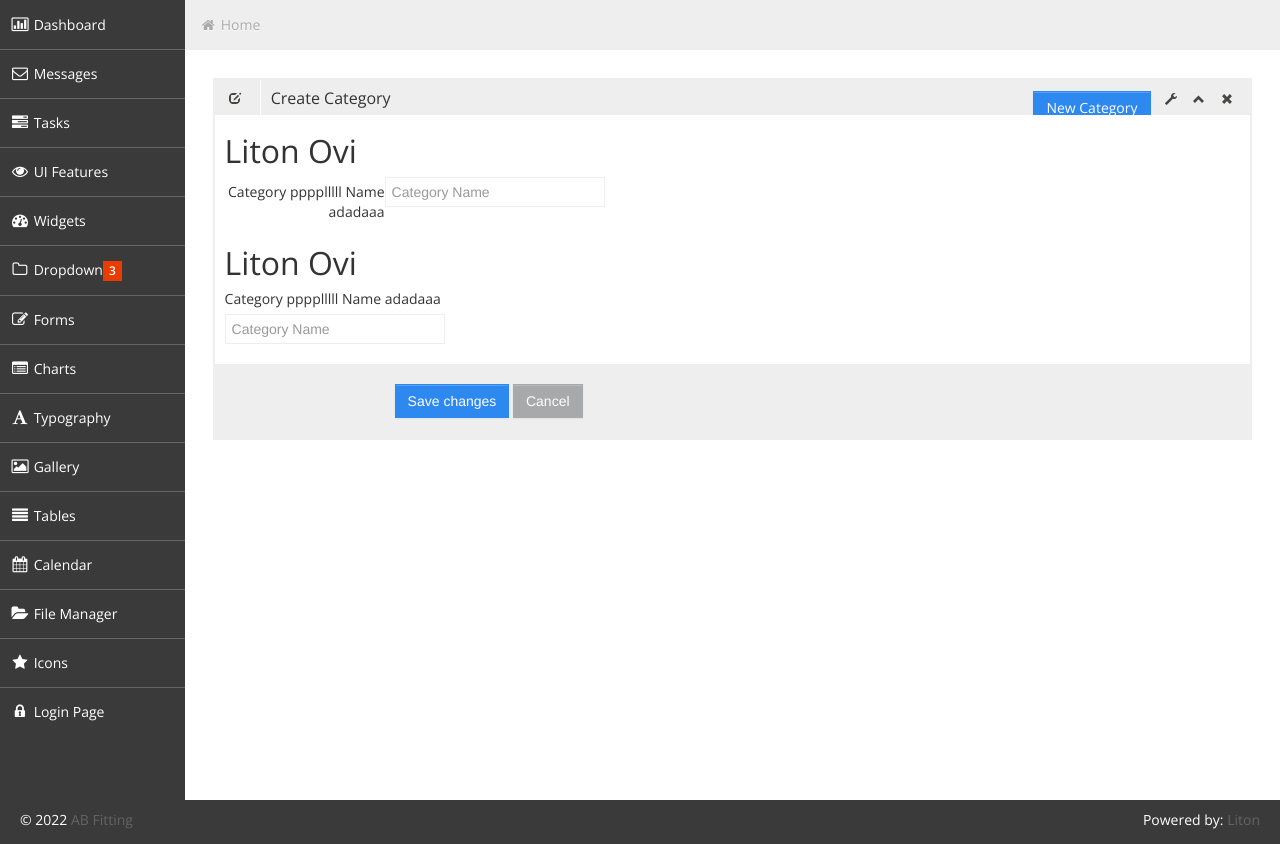
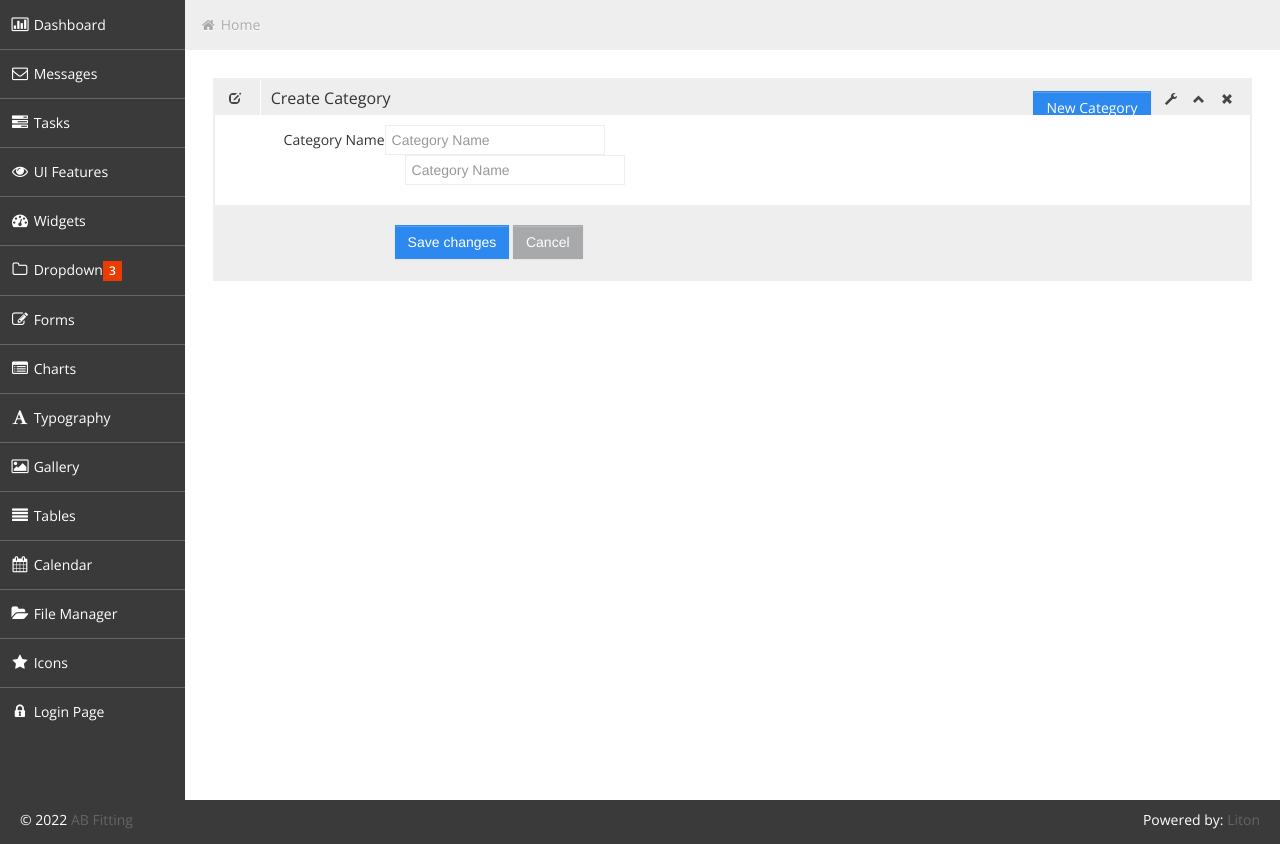
Before and after one commit to litonbairaggi/djabfitting, a Django app: page /category/create/ in a window 1280 px wide. Shown: the part 41-885 px from the top of the page. Run offline with Django 3.2, Linux system fonts and the light colour scheme; some libraries are stand-ins or nearby versions.

Commit message:
commit from my computer

```diff
--- a/category/forms.py
+++ b/category/forms.py
@@ -4,7 +4,8 @@ from django.forms import fields, widgets
 from .models import Category
 
 class CategoryForm(forms.ModelForm):
-    category_name = forms.CharField(label="Category pppplllll Name adadaaa", widget=forms.TextInput(attrs={'class': 'form-control', 'placeholder':'Category Name'}), required=True, error_messages={'required':'Must Enter a Currect Name'})
+    category_name = forms.CharField(label='Category Name', widget=forms.TextInput(attrs={'class': 'form-control', 'placeholder':'Category Name'}), required=True, error_messages={'required':'Must Enter a Correct Name'})
     class Meta:
         model = Category
         fields = '__all__'
+        # fields = ['id', 'category_name']
--- a/templates/category/create.html
+++ b/templates/category/create.html
@@ -29,21 +29,14 @@
 			<div class="box-content">
 				<form method="POST" class="form-horizontal">
 				{% csrf_token %}
-				<h1>Liton Ovi </h1>
 
 				<div class="control-group">
                     <label class="control-label" for="category_name">{{form.category_name.label}}</label>
 					{{form.category_name}}
                     <div class="controls">
-
+						{{form.category_name}}
                     </div>
                 </div>
-
-				<h1>Liton Ovi </h1>
-				<div class="mb-3">
-					<label for="category_name" class="form-label">{{form.category_name.label}}</label>
-					{{form.category_name}}
-				</div>
 
 						<div class="form-actions">
 							<button type="submit" class="btn btn-primary">Save changes</button>
```
